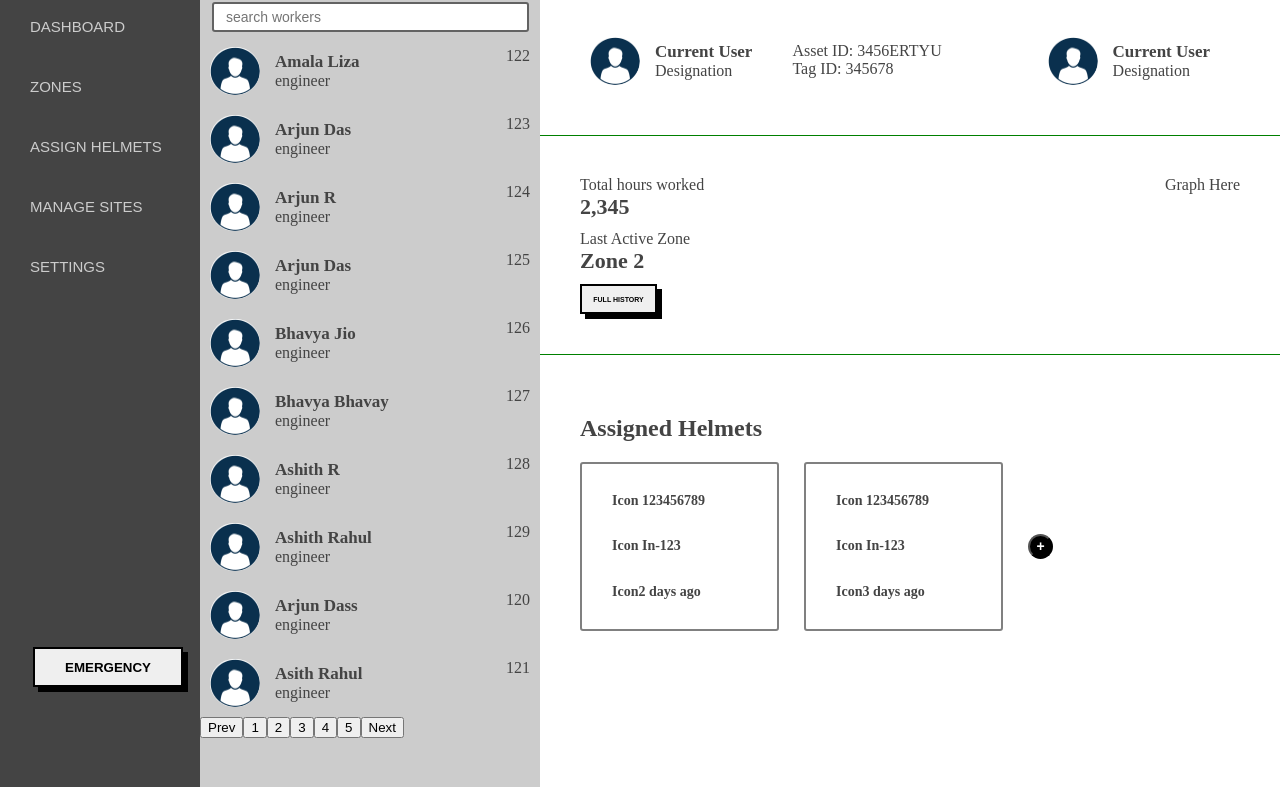
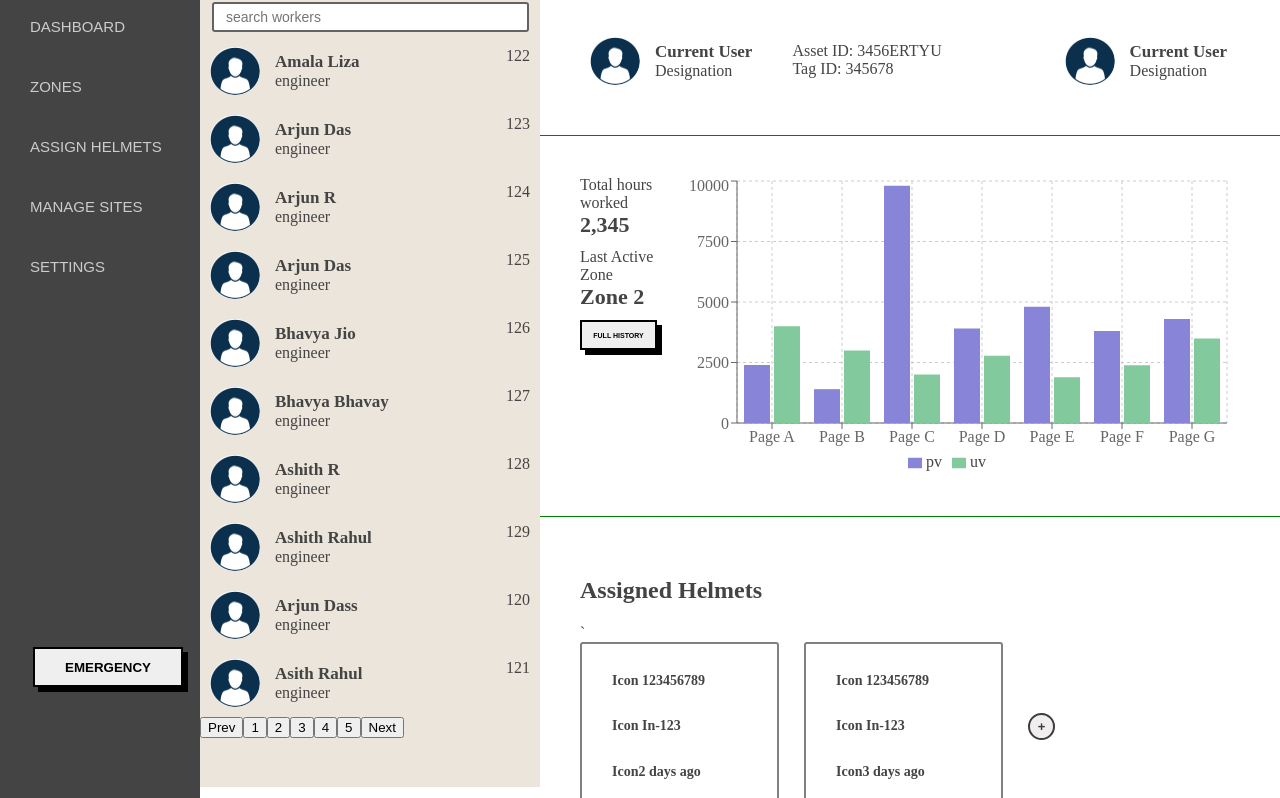
Before and after one commit to AmalaLiza/wakecap, a React app: page / in a window 1280 px wide. Shown: the part 113-911 px from the top of the page. Built offline with nearby package versions, Linux system fonts and the light colour scheme.

Commit message:
Graphs added

```diff
--- a/index.html
+++ b/index.html
@@ -3,9 +3,9 @@
 <head>
     <meta charset="UTF-8">
     <title>Wake Cap</title>
-    <link rel="icon" type="image/png" href="./favicon-32x32.png" sizes="32x32" />
-    <link rel="icon" type="image/png" href="./favicon-16x16.png" sizes="16x16" />
-    <link href="https://fonts.googleapis.com/css?family=Open+Sans:400,700" rel="stylesheet">
+    <link rel="icon" type="image/png" href="./favicon.jpg" sizes="32x32" />
+    <link href="https://fonts.googleapis.com/css?family=Ubuntu:400,500,700,700i" rel="stylesheet">
+
 </head>
 <body>
     <div id="root">
--- a/package.json
+++ b/package.json
@@ -45,6 +45,7 @@
     "react-router-dom": "^4.2.2",
     "react-router-redux": "^5.0.0-alpha.8",
     "react-test-renderer": "^16.3.1",
+    "recharts": "^1.4.1",
     "redux": "^3.7.2",
     "redux-immutable-state-invariant": "^2.0.0",
     "redux-saga": "^0.16.0",
--- /dev/null
+++ b/src/components/BarChart/BarChart.js
@@ -0,0 +1,30 @@
+import { BarChart, Bar, XAxis, YAxis, CartesianGrid, Tooltip, Legend } from 'recharts';
+import React from 'react';
+
+const data = [
+  { name: 'Page A', uv: 4000, pv: 2400, amt: 2400 },
+  { name: 'Page B', uv: 3000, pv: 1398, amt: 2210 },
+  { name: 'Page C', uv: 2000, pv: 9800, amt: 2290 },
+  { name: 'Page D', uv: 2780, pv: 3908, amt: 2000 },
+  { name: 'Page E', uv: 1890, pv: 4800, amt: 2181 },
+  { name: 'Page F', uv: 2390, pv: 3800, amt: 2500 },
+  { name: 'Page G', uv: 3490, pv: 4300, amt: 2100 },
+];
+const SimpleBarChart = () => (
+  <BarChart
+    width={600}
+    height={300}
+    data={data}
+    margin={{ top: 5, right: 30, left: 20, bottom: 5 }}
+  >
+    <CartesianGrid strokeDasharray="3 3" />
+    <XAxis dataKey="name" />
+    <YAxis />
+    <Tooltip />
+    <Legend />
+    <Bar dataKey="pv" fill="#8884d8" />
+    <Bar dataKey="uv" fill="#82ca9d" />
+  </BarChart>
+);
+
+export default SimpleBarChart;
--- a/src/components/Header/Header.css
+++ b/src/components/Header/Header.css
@@ -1,5 +1,5 @@
 .header {
-    background-color: #999;
+    background-color: #ee8b44;
     height: 100px;
     grid-area: header;
     display: flex;
--- a/src/containers/App/App.css
+++ b/src/containers/App/App.css
@@ -5,6 +5,9 @@
 
 .sidebar2 {
     grid-area: sidebar2;
+    background-color: #ece5db;
+    color: #444;
+    height: 100vh;
 }
 
 .footer {
@@ -42,12 +45,6 @@
     }
 }
 
-.sidebar2 {
-    background-color: #ccc;
-    color: #444;
-    height: 100vh;
-}
-
 .block {
     display: block;
     background-color: aqua;
--- a/src/containers/Contents/Contents.css
+++ b/src/containers/Contents/Contents.css
@@ -48,13 +48,13 @@
 }
 
 .plus {
-    width: 25px;
-    font-size: 14px;
+    width: 27px;
+    font-size: 13px;
     font-weight: 900;
     border-radius: 50%;
-    height: 25px;
-    color: white;
-    background-color: black;
+    height: 27px;
+    border: 2px solid #423939;
+    color: #423939;
 }
 
 .properties {
@@ -97,3 +97,8 @@
     display: flex;
     align-items: center;
 }
+
+.plus:hover {
+    background-color: #423939;
+    color: #ee8b44;
+}
--- a/src/containers/Contents/Contents.js
+++ b/src/containers/Contents/Contents.js
@@ -2,6 +2,7 @@ import React, { Component } from 'react';
 import classNames from 'classnames';
 import styles from './Contents.css';
 import Avatar from '../../components/Avatar/Avatar';
+import SimpleBarChart from "../../components/BarChart/BarChart";
 
 class Contents extends Component {
   render() {
@@ -51,13 +52,14 @@ class Contents extends Component {
             <button className={styles.history}>Full history</button>
           </div>
           <div className={styles.graph}>
-              Graph Here
+            <SimpleBarChart />
           </div>
         </section>
         <section className={styles.section_3}>
           <div>
             <h2>Assigned Helmets</h2>
           </div>
+                    `
           <div className={styles.boxWrapper}>
             {helmets.map(helmet => (
               <div className={styles.box}>
--- a/src/global.css
+++ b/src/global.css
@@ -3,12 +3,14 @@
     margin: 0;
     box-sizing: border-box;
     outline: none;
+    font-family: 'Ubuntu', sans-serif;
 }
 
 body {
     font-size: 12px;
-  font-family: "Open Sans";
+    font-family: 'Ubuntu', sans-serif;
     margin: 0;
+    color: #505050;
 
 }
 
--- a/webpack/webpack.dev.config.js
+++ b/webpack/webpack.dev.config.js
@@ -109,9 +109,9 @@ const getConfig = () => ({
       template: 'index.html',
       inject: true, // Inject all files that are generated by webpack, e.g. bundle.js
     }),
-    // new CopyWebpackPlugin([
-    //   { from: 'core/src/images/favicon.png', to: 'favicon.png' },
-    // ], { copyUnmodified: true }),
+    new CopyWebpackPlugin([
+      { from: 'src/assets/favicon.jpg', to: 'favicon.jpg' },
+    ], { copyUnmodified: true }),
   ],
   externals: {
     'css-loader': 'css-loader',
--- a/webpack/webpack.prod.config.js
+++ b/webpack/webpack.prod.config.js
@@ -5,7 +5,7 @@ const CopyWebpackPlugin = require('copy-webpack-plugin');
 const path = require('path');
 const UglifyJSPlugin = require('uglifyjs-webpack-plugin');
 const OptimizeCSSAssetsPlugin = require('optimize-css-assets-webpack-plugin');
-const CompressionPlugin = require('compression-webpack-plugin')
+const CompressionPlugin = require('compression-webpack-plugin');
 const MiniCssExtractPlugin = require('mini-css-extract-plugin');
 const base = require('./webpack.base.config');
 // const BundleAnalyzerPlugin = require('webpack-bundle-analyzer').BundleAnalyzerPlugin;
@@ -114,8 +114,9 @@ module.exports = ({
     new CompressionPlugin({
       minRatio: 0.8,
     }),
+
     new CopyWebpackPlugin([
-      { from: 'core/src/images/favicon.png', to: 'favicon.png' },
+      { from: 'src/assets/favicon.jpg', to: 'favicon.jpg' },
     ], { copyUnmodified: true }),
   ],
   externals: [
```
Also changed, not shown: src/assets/favicon.jpg (added), src/components/BarChart/BarChart.css (added), 1 other file. Lines whose indentation alone changed are shown as unchanged.
